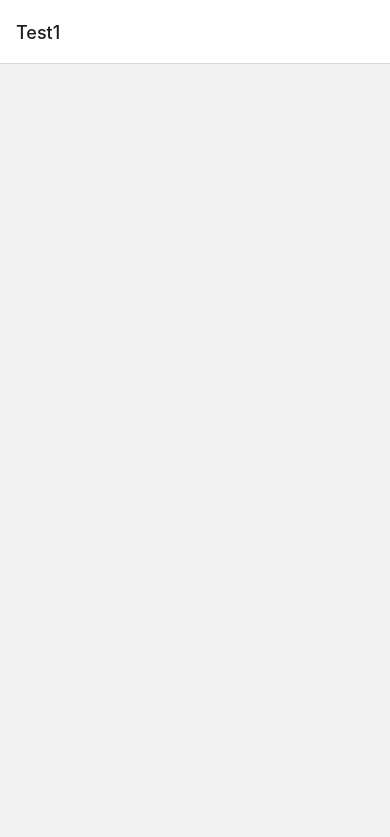
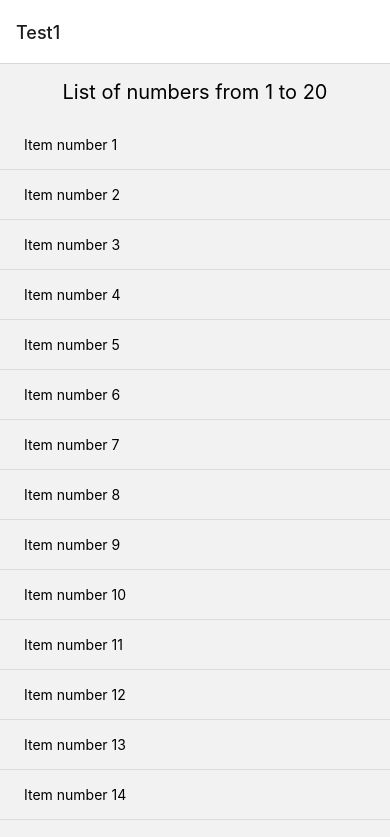
Before and after one commit to nightohl/react-native-testing, a React Native app: screen / in a window 390 px wide. Shown: the top 837 px of the page. Built offline with nearby package versions, Linux system fonts and the light colour scheme.

Commit message:
add<Screen>: 테스트 화면 1,2 수정

```diff
--- a/src/routes/Stack/index.tsx
+++ b/src/routes/Stack/index.tsx
@@ -1,19 +1,30 @@
+import {StackScreenProps, createStackNavigator} from '@react-navigation/stack';
 import React, {FC} from 'react';
-import {createStackNavigator} from '@react-navigation/stack';
+import {Test1Screen} from '../../screens/Test1';
+import {Test2Screen} from '../../screens/Test2';
 
 export type StackParams = {
   Test1: undefined;
-  Test2: undefined;
+  Test2: {
+    item: number;
+  };
   Test3: undefined;
 };
+
+type ScreenNames = keyof StackParams;
+
+export type ScreenProps<T extends ScreenNames> = StackScreenProps<
+  StackParams,
+  T
+>;
 
 const {Navigator, Screen} = createStackNavigator<StackParams>();
 
 export const Stack = () => {
   return (
     <Navigator>
-      <Screen name="Test1" component={Empty} />
-      <Screen name="Test2" component={Empty} />
+      <Screen name="Test1" component={Test1Screen} />
+      <Screen name="Test2" component={Test2Screen} />
       <Screen name="Test3" component={Empty} />
     </Navigator>
   );
--- /dev/null
+++ b/src/screens/Test1.tsx
@@ -0,0 +1,44 @@
+import * as React from 'react';
+import {Text, View, FlatList, TouchableOpacity, StyleSheet} from 'react-native';
+import {ScreenProps} from '../routes/Stack';
+
+export const Test1Screen: React.FC<ScreenProps<'Test1'>> = ({navigation}) => {
+  const [items] = React.useState(
+    new Array(20).fill(null).map((_, idx) => idx + 1),
+  );
+
+  const onOpacityPress = (item: number) => navigation.navigate('Test2', {item});
+
+  return (
+    <View>
+      <Text style={styles.header}>List of numbers from 1 to 20</Text>
+      <FlatList
+        keyExtractor={(_, idx) => `${idx}`}
+        data={items}
+        renderItem={({item}) => (
+          <TouchableOpacity
+            onPress={() => onOpacityPress(item)}
+            style={styles.row}>
+            <Text>Item number {item}</Text>
+          </TouchableOpacity>
+        )}
+      />
+    </View>
+  );
+};
+
+const divider = '#DDDDDD';
+
+const styles = StyleSheet.create({
+  header: {
+    fontSize: 20,
+    textAlign: 'center',
+    marginVertical: 16,
+  },
+  row: {
+    paddingVertical: 16,
+    paddingHorizontal: 24,
+    borderBottomColor: divider,
+    borderBottomWidth: 1,
+  },
+});
--- /dev/null
+++ b/src/screens/Test2.tsx
@@ -0,0 +1,25 @@
+import * as React from 'react';
+import {Text, StyleSheet, View} from 'react-native';
+import {ScreenProps} from '../routes/Stack';
+
+export const Test2Screen: React.FC<ScreenProps<'Test2'>> = ({route}) => {
+  const item = route.params.item;
+
+  return (
+    <View>
+      <Text style={styles.header}>Showing details for {item}</Text>
+      <Text style={styles.body}>the number you have chosen is {item}</Text>
+    </View>
+  );
+};
+
+const styles = StyleSheet.create({
+  header: {
+    fontSize: 20,
+    textAlign: 'center',
+    marginVertical: 16,
+  },
+  body: {
+    textAlign: 'center',
+  },
+});
```
